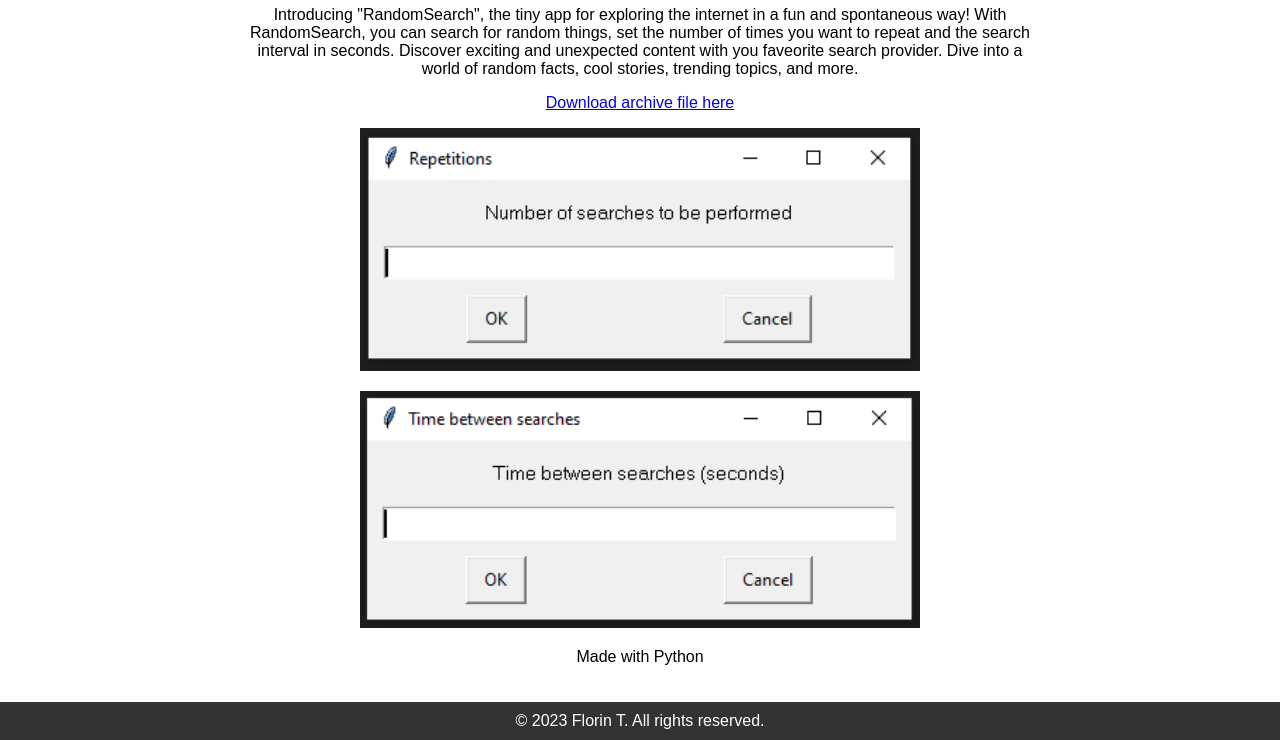
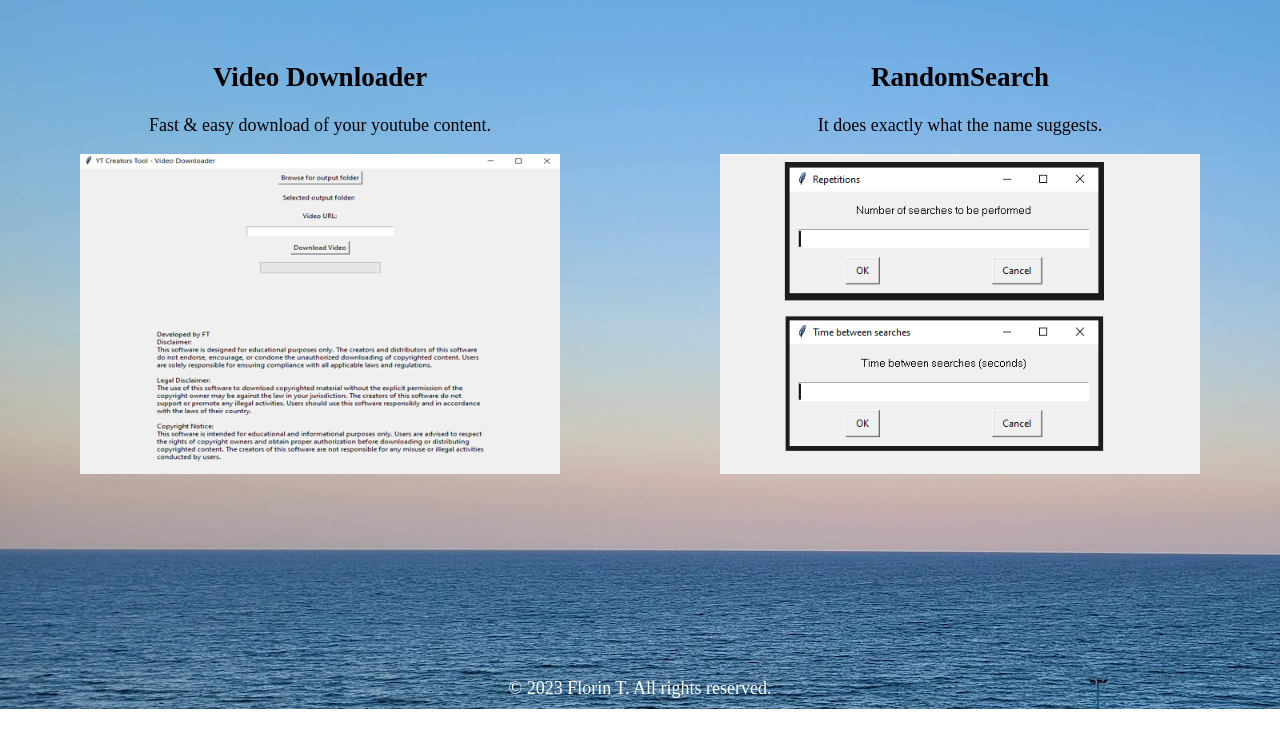
Before and after one commit to raojwi/mycodingpassion, a plain HTML site: page index.html in a window 1280 px wide. Shown: the part 91-831 px from the top of the page. After the commit the page ends 800 px from the top, so only its background shows below. Drawn offline with Linux system fonts and the light colour scheme.

Commit message:
nov2023update

```diff
--- a/index.html
+++ b/index.html
@@ -8,18 +8,32 @@
   <header>
     <h1>Welcome</h1>
   </header>
-
-  <main>
-    Introducing "RandomSearch", the tiny app for exploring the internet in a fun and spontaneous way!
-    With RandomSearch, you can search for random things, set the number of times you want to repeat and the search interval in seconds.
-    Discover exciting and unexpected content with you faveorite search provider. Dive into a world of random facts, cool stories, trending topics, and more.
-    <p><a href="resources\RandomSearch.7z">Download archive file here</a></p>
-<p> </p>
-    <img src="resources/screen1.png" width="70%"></img>
-<p> </p>
-    <img src="resources/screen2.png" width="70%"></img>
-<p> Made with Python</p>
-  </main>
+<main>
+  <div class="section" id="section1">
+    <!-- Content for the first section goes here -->
+    <h2>Video Downloader</h2>
+    <p>Fast & easy download of your youtube content.</p>
+          <p>
+            <a href="resources\YT Creators Tool - Video Downloader.7z">
+              <div class="image-container">
+                <img src="resources/vd_screen.PNG"></img>
+              </div>
+            </a>
+          </p>
+</div>
+<div class="section" id="section2">
+    <!-- Content for the second section goes here -->
+    <h2>RandomSearch</h2>
+    <p>It does exactly what the name suggests.</p>
+    <p>
+      <a href="resources\RandomSearch.7z">
+        <div class="image-container">
+          <img src="resources/rs_screen.png"></img>
+        </div>
+      </a>
+    </p>
+</div>
+</main>
 
   <footer>
     &copy; 2023 Florin T. All rights reserved.
--- a/styles.css
+++ b/styles.css
@@ -1,30 +1,53 @@
-body {
-    font-family: Arial, sans-serif;
+  body {
+    background-image: url(resources/bkg.jpg);
+    text-align: auto;
+    scroll-behavior: auto;
+    font-size: large;
+  }
+
+  .image-container {
+    position: relative;
+    overflow: hidden;
+    width: 600px; /* Set the initial width */
+    height: 400px; /* Set the initial height */
+  }
+
+  .image-container img {
+    width: 80%;
+    height: 80%;
+    transition: transform 0.3s ease; /* Add a smooth transition effect */
+  }
+
+  /* Styles for the image on hover */
+  .image-container:hover img {
+    transform: scale(1.2); /* Increase the scale on hover */
+  }
+
+  body {
     margin: 0;
     padding: 0;
-  }
+    display: flex;
+    flex-direction: column;
+    height: 100vh;
+    align-items: center;
+    justify-content: center;
+}
 
-  header {
-    background-color: #333;
-    color: #fff;
+header, footer {
+    color: white;
+    padding: 10px;
+    text-align: center;
+}
+
+main {
+    flex: 1;
+    display: flex;
+}
+
+.section {
+    flex: 1;
+    overflow: auto;
+    border: none;
     padding: 20px;
     text-align: center;
-  }
-
-  h1 {
-    margin: 0;
-  }
-
-  main {
-    max-width: 800px;
-    margin: 0 auto;
-    padding: 20px;
-    text-align: center;
-  }
-
-  footer {
-    background-color: #333;
-    color: #fff;
-    padding: 10px;
-    text-align: center;
-  }
+}
```
Also changed, not shown: resources/bkg.jpg (added), resources/rs_screen.png (added), resources/screen1.png (deleted), resources/screen2.png (deleted), resources/vd_screen.PNG (added), resources/welcome.PNG (added), 1 other file.
